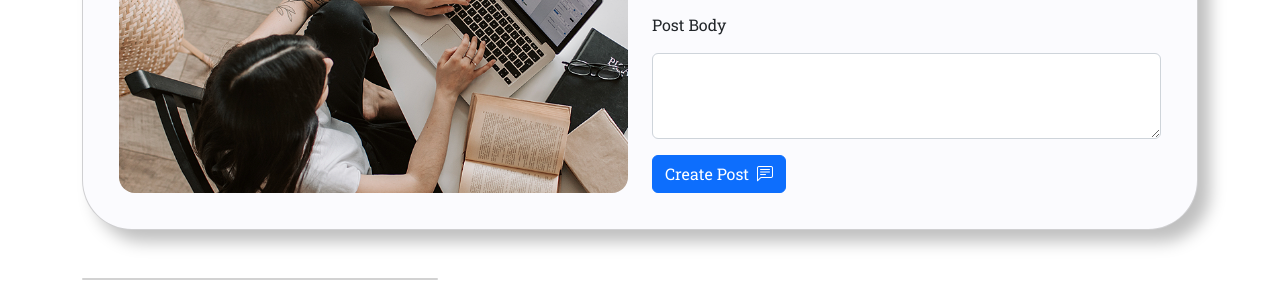
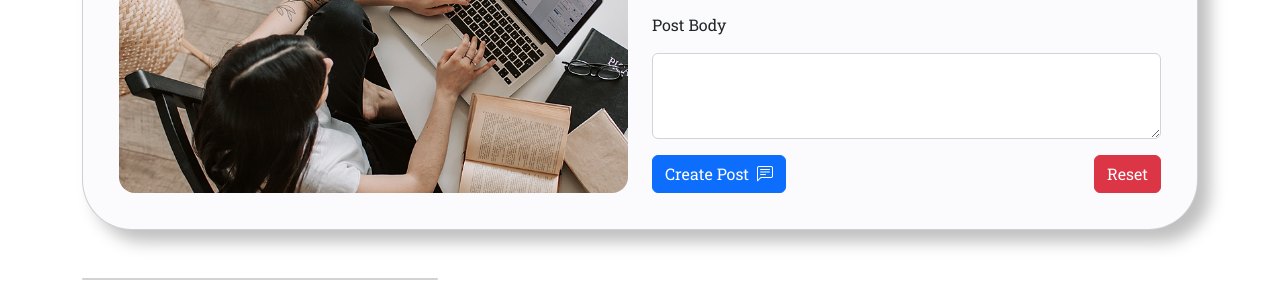
Before and after one commit to Michael-okike/blog-api, a plain HTML site: page index.html in a window 1280 px wide. Shown: the part 1014-1301 px from the top of the page. Drawn offline with nearby package versions, Linux system fonts and the light colour scheme; no server answers.

Commit message:
sections

```diff
--- a/index.html
+++ b/index.html
@@ -147,10 +147,11 @@
                       rows="3"
                     ></textarea>
                   </div>
-                  <div class="d-flex">
+                  <div class="d-flex justify-content-between">
                     <button class="btn btn-primary" type="submit">
                       Create Post<i class="bi bi-chat-left-text ms-2"></i>
                     </button>
+                    <button class="btn btn-danger" type="reset">Reset</button>
                   </div>
                 </form>
               </div>
```
